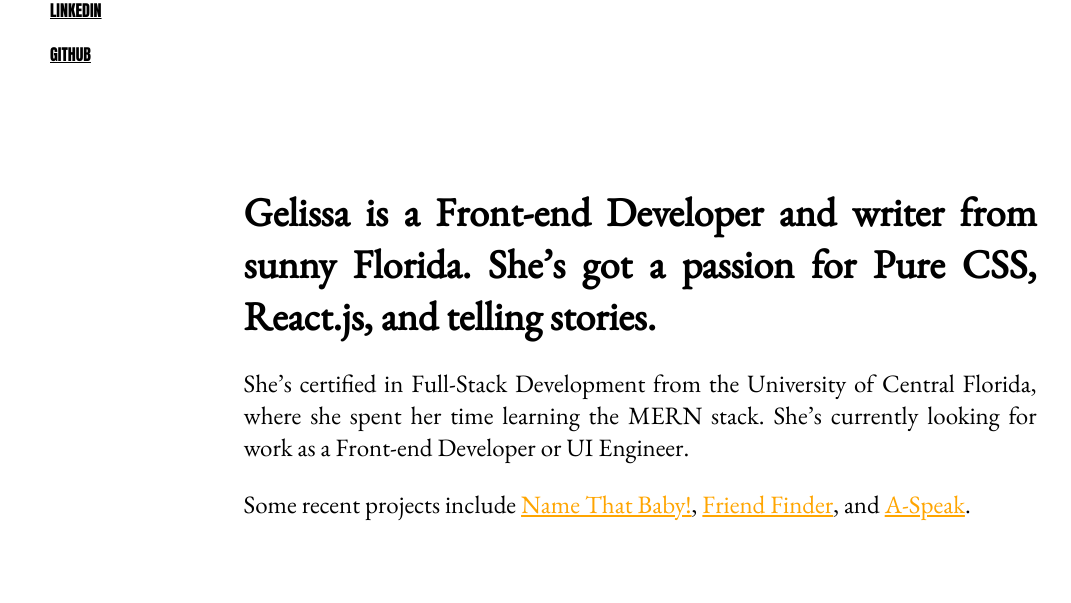
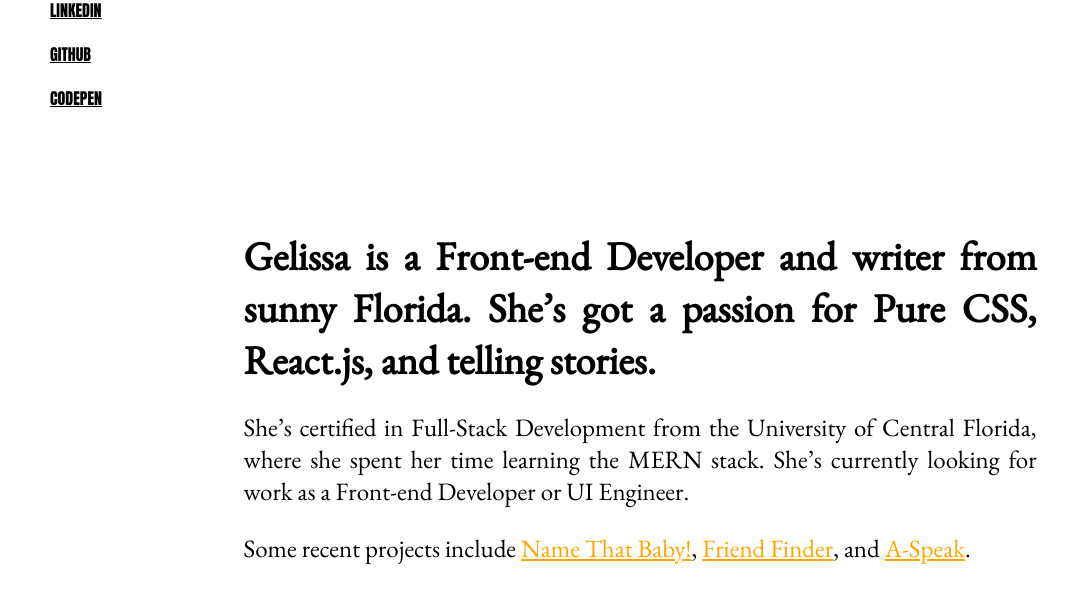
Before and after one commit to gelissa/gelissaWebsite, a plain HTML site: page index.html in a window 1280 px wide. Shown: the part 127-730 px from the top of the page, without its empty margins (0-1071 px from the left). Drawn offline with nearby package versions, Linux system fonts and the light colour scheme.

Commit message:
added copepen link

```diff
--- a/index.html
+++ b/index.html
@@ -25,6 +25,9 @@
                     </a>
                     <a href="https://github.com/gelissa" target="_blank">
                         <li>GITHUB</li>
+                    </a>
+                    <a href="https://codepen.io/jellyKidCodes" target="_blank">
+                        <li>CODEPEN</li>
                     </a>
                 </ul>
             </div>
```
